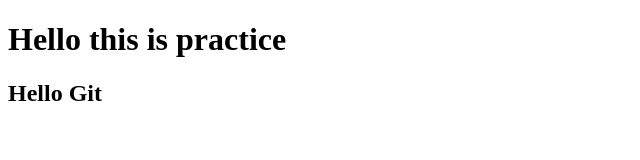
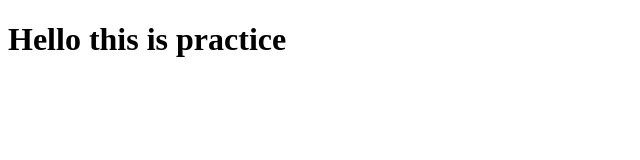
Before and after one commit to mimi778/Practicegit, a plain HTML site: page index.html in a window 1280 px wide. Shown: the whole page, without its empty margins (0-640 px from the left). Drawn offline with Linux system fonts and the light colour scheme.

Commit message:
Update index.html
Removed h2

```diff
--- a/index.html
+++ b/index.html
@@ -10,7 +10,7 @@
 
 <body>
     <h1>Hello this is practice </h1>
-    <h2>Hello Git</h2>
+
 </body>
 
 </html>
```
